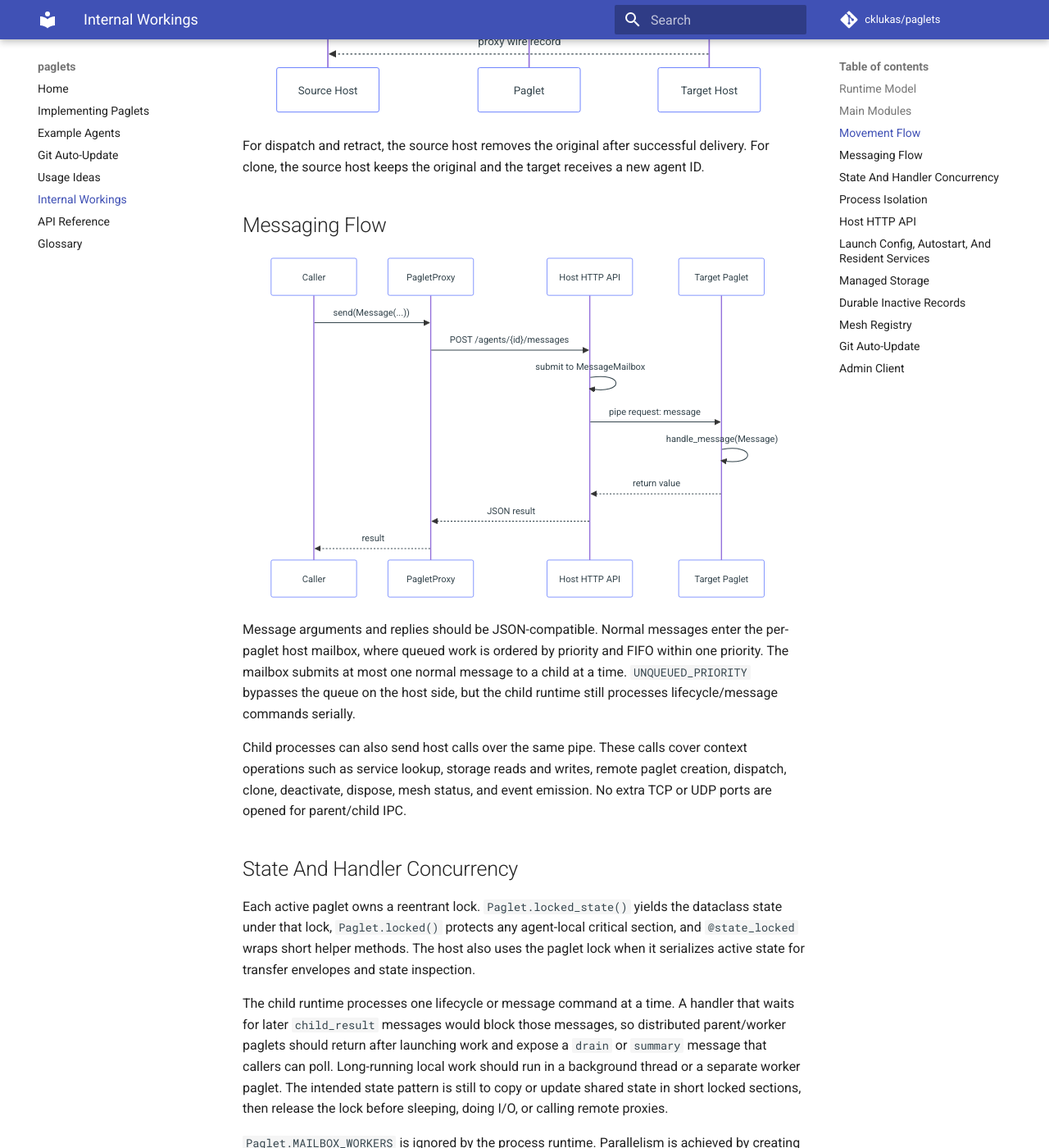
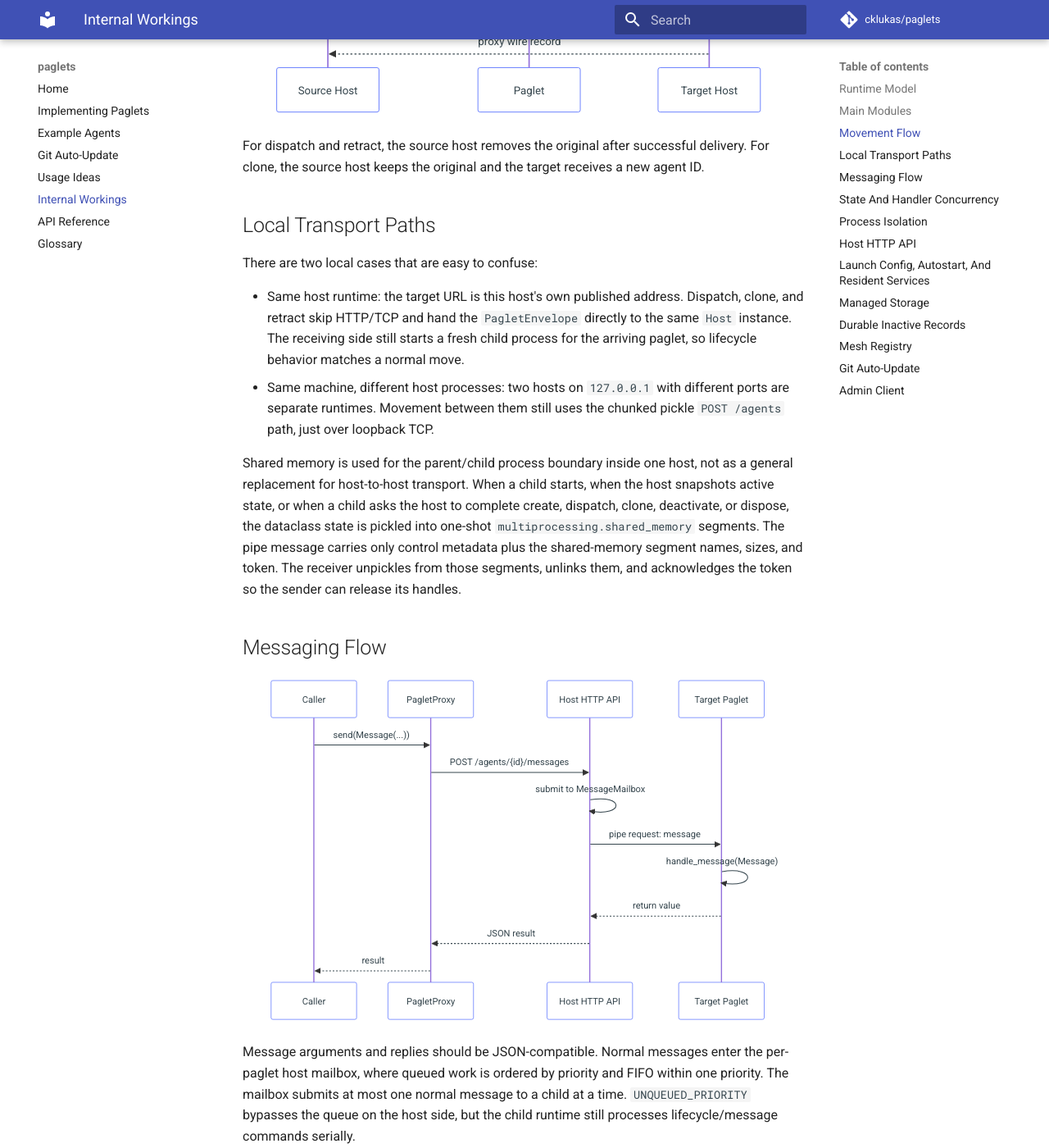
Before and after one commit to cklukas/paglets, an MkDocs documentation site: the page built from docs/internal-workings.md, in a window 1280 px wide and 1400 px high, scrolled down 2722 px. Shown: the whole window at 82% size. Built offline with MkDocs 1.6.1 and Material for MkDocs 9.7.7, drawn with Linux system fonts in a browser that asks for light colours; comment, search, counter and statistics services are not loaded; some of the changed text lies outside the part shown.

Commit message:
docs: clarify local transfer paths

````diff
--- a/docs/internal-workings.md
+++ b/docs/internal-workings.md
@@ -97,6 +97,28 @@ For dispatch and retract, the source host removes the original after successful
 delivery. For clone, the source host keeps the original and the target receives a
 new agent ID.
 
+## Local Transport Paths
+
+There are two local cases that are easy to confuse:
+
+- Same host runtime: the target URL is this host's own published address.
+  Dispatch, clone, and retract skip HTTP/TCP and hand the `PagletEnvelope`
+  directly to the same `Host` instance. The receiving side still starts a fresh
+  child process for the arriving paglet, so lifecycle behavior matches a normal
+  move.
+- Same machine, different host processes: two hosts on `127.0.0.1` with
+  different ports are separate runtimes. Movement between them still uses the
+  chunked pickle `POST /agents` path, just over loopback TCP.
+
+Shared memory is used for the parent/child process boundary inside one host,
+not as a general replacement for host-to-host transport. When a child starts,
+when the host snapshots active state, or when a child asks the host to complete
+create, dispatch, clone, deactivate, or dispose, the dataclass state is pickled
+into one-shot `multiprocessing.shared_memory` segments. The pipe message carries
+only control metadata plus the shared-memory segment names, sizes, and token.
+The receiver unpickles from those segments, unlinks them, and acknowledges the
+token so the sender can release its handles.
+
 ## Messaging Flow
 
 ```mermaid
@@ -125,7 +147,10 @@ child runtime still processes lifecycle/message commands serially.
 Child processes can also send host calls over the same pipe. These calls cover
 context operations such as service lookup, storage reads and writes, remote
 paglet creation, dispatch, clone, deactivate, dispose, mesh status, and event
-emission. No extra TCP or UDP ports are opened for parent/child IPC.
+emission. When these calls include large state payloads, the state travels
+through the local shared-memory stream described above. Ordinary `Message`
+arguments and replies stay on the normal control path and should remain
+JSON-compatible. No extra TCP or UDP ports are opened for parent/child IPC.
 
 ## State And Handler Concurrency
 
````
Also changed, not shown: README.md (+5 -1 lines), docs/index.md (+2 -1 lines).
